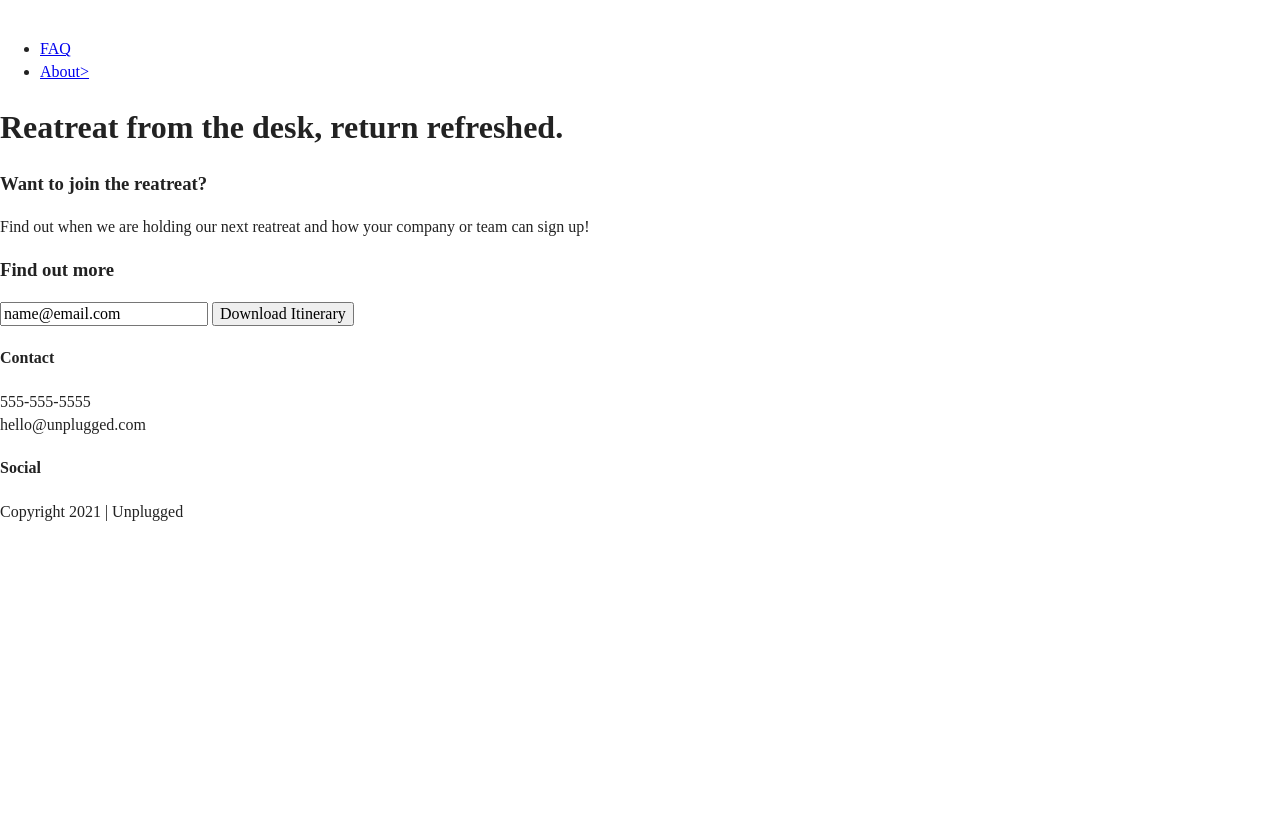
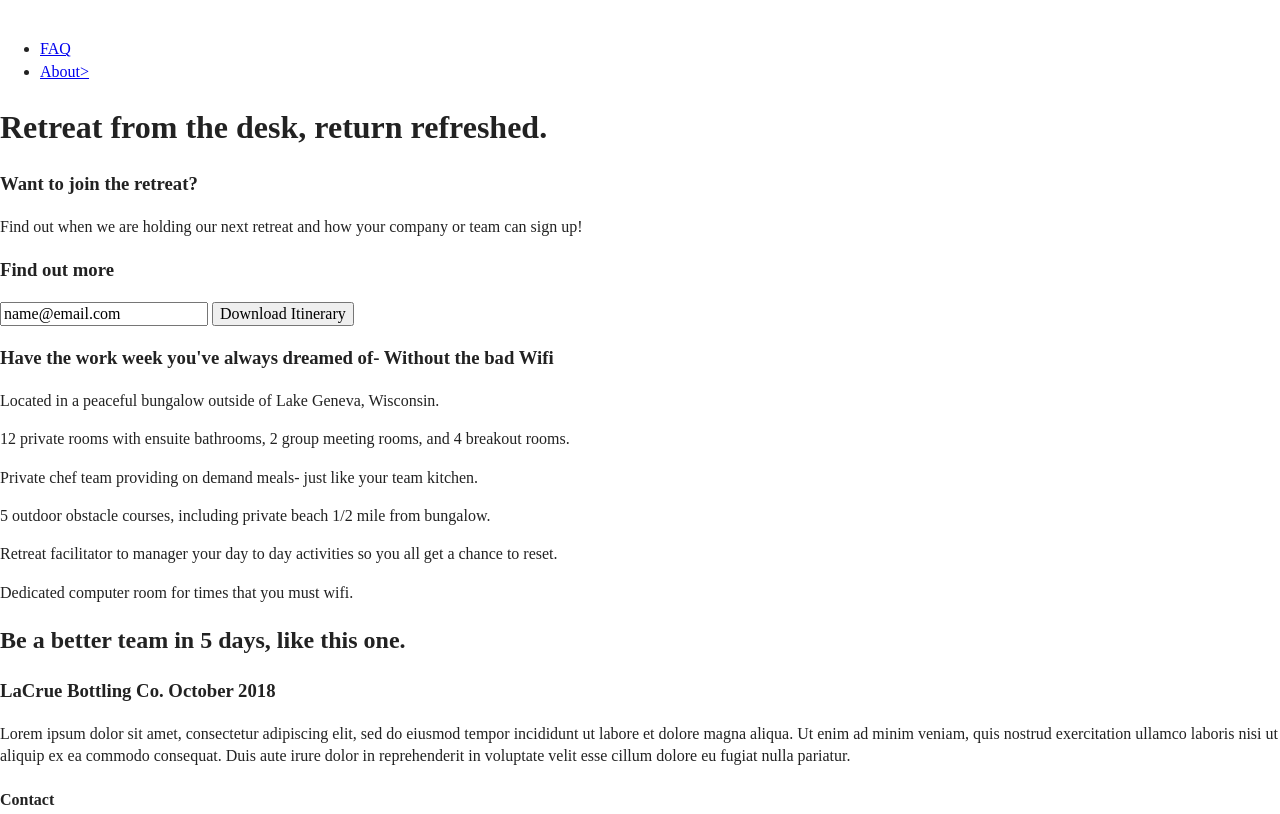
Before and after one commit to crissynparker/unplugged-website, a website: page index.html in a window 1280 px wide. Shown: the top 814 px of the page. Drawn offline with Linux system fonts and the light colour scheme.

Commit message:
modified index.html

```diff
--- a/index.html
+++ b/index.html
@@ -39,18 +39,17 @@
 <main>
   <div class="hero-area">
     <div class="content-wrapper">
-      <h1>Reatreat from the desk, return refreshed.</h1>
+      <h1>Retreat from the desk, return refreshed.</h1>
    </div>
 </section>
 
 <aside>
   <div class="content-wrapper">
-    <div class="form-description">
-      <h3>Want to join the reatreat?</h3>
-       <p>Find out when we are holding our next reatreat and how your company or team can sign up!
+      <div class="form-description">
+      <h3>Want to join the retreat?</h3>
+       <p>Find out when we are holding our next retreat and how your company or team can sign up!
 
        </p>
-    </div>
     <div class="form">
       <h3>Find out more</h3>
       <input type="text" name="name" value="name@email.com">
@@ -61,7 +60,69 @@
 
 </main>
 <footer>
+  <section class="features">
   <div class="content-wrapper">
+    <h3>Have the work week you've always dreamed of- Without the bad Wifi</h3>
+    </div>
+    <div class="features-items">
+      <article>
+      <p class="fontawesome-icon">
+      </p>
+      <p class="features-items-description">Located in a peaceful bungalow outside of Lake Geneva, Wisconsin.</p>
+    </article>
+    <article>
+      <p class="fontawesome-icon">
+      </p>
+      <p class="features-item-description">12 private rooms with ensuite bathrooms, 2 group meeting rooms, and 4 breakout rooms.
+     </p>
+    </article>
+    <article>
+      <p class="fontawesome-icon">
+    </p>
+    <p class="features-item-description">Private chef team providing on demand meals- just like your team kitchen.
+  </p>
+    </article>
+    <article>
+      <p class="fontawesome-icon">
+      </p>
+      <p class="features-item-description">5 outdoor obstacle courses, including private beach 1/2 mile from bungalow.
+    </p>
+    </article>
+  <article>
+    <p class="fontawesome-icon">
+    </p>
+    <p class="features-item-description">Retreat facilitator to manager your day to day activities so you all get a chance to reset.
+   </p>
+  </article>
+ <article>
+   <p class="fontawesome-icon">
+</p>
+       <p class="features-item-description">Dedicated computer room for times that you must wifi.
+      </p>
+     </article>
+    </div>
+  </div>
+</section>
+
+<section class="reviews">
+  <div class="content-wrapper">
+    <h2>Be a better team in 5 days, like this one.</h2>
+    <article>
+      <div>
+        <h3>LaCrue Bottling Co. October 2018</h3>
+        <p>
+          Lorem ipsum dolor sit amet, consectetur adipiscing elit, sed do eiusmod tempor incididunt ut labore et
+          dolore magna aliqua. Ut enim ad minim veniam, quis nostrud exercitation ullamco laboris nisi ut aliquip
+          ex ea commodo consequat. Duis aute irure dolor in reprehenderit in voluptate velit esse cillum dolore eu
+          fugiat nulla pariatur.
+        </p>
+      </div>
+    </article>
+  </div>
+</section>
+
+</main>
+
     <div class="footer-content">
       <div class="contact">
         <h4>Contact</h4>
```
